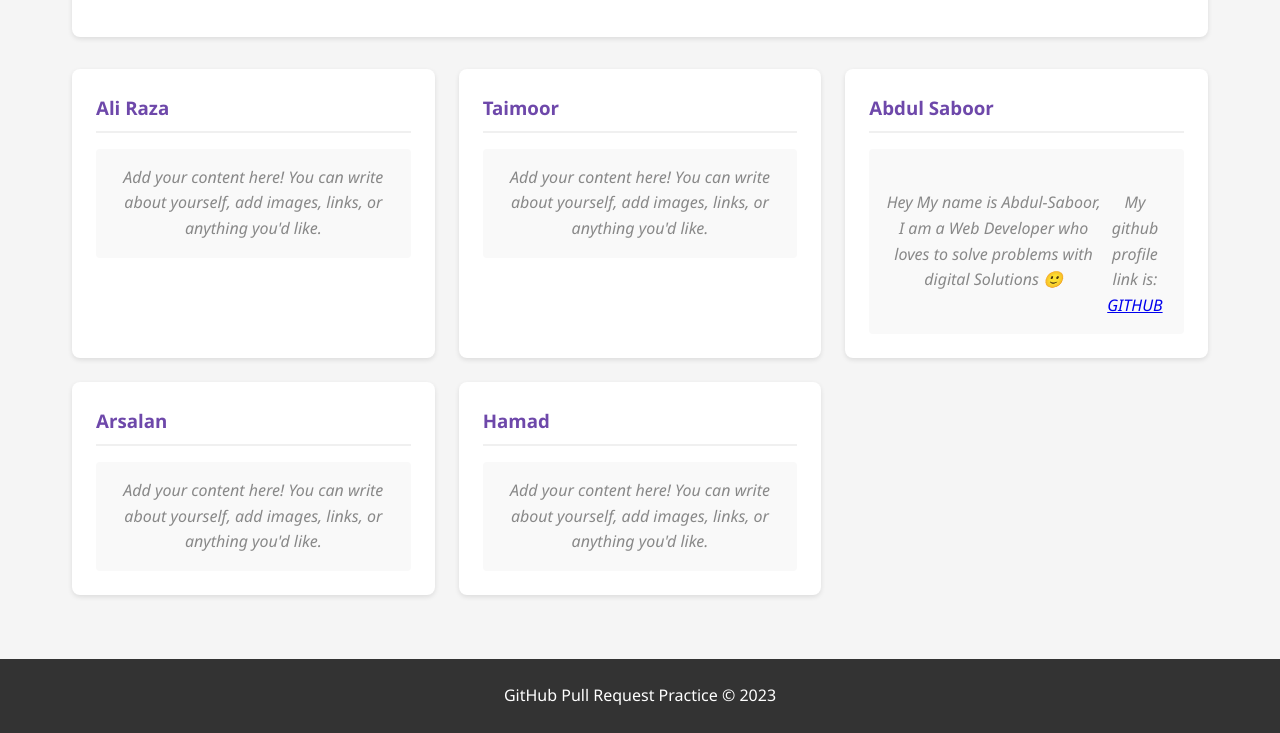
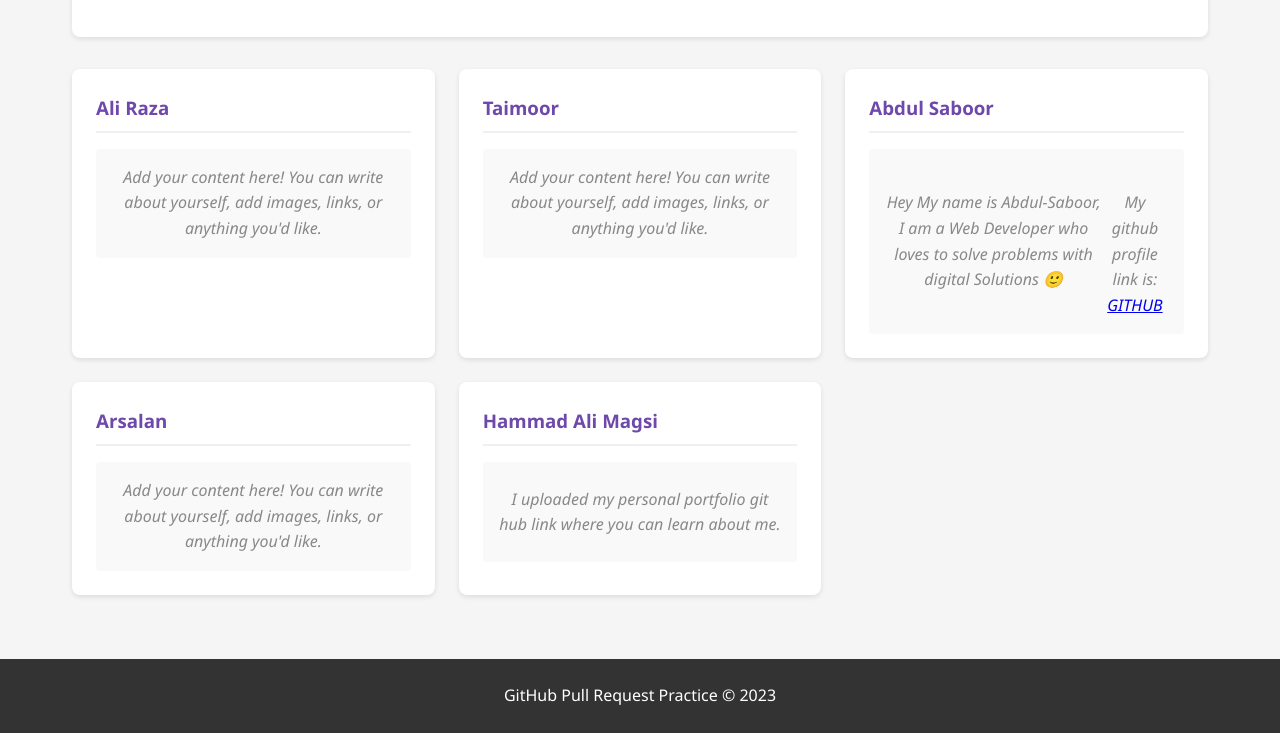
Before and after one commit to DEVArsalan-coder/pull_requests_practise, a plain HTML site: page index.html in a window 1280 px wide. Shown: the part 805-1538 px from the top of the page. Drawn offline with Linux system fonts and the light colour scheme.

Commit message:
Update index.html
I uploaded my personal portfolio git hub link.

```diff
--- a/index.html
+++ b/index.html
@@ -197,9 +197,10 @@
 
             <!-- Hamad's Section -->
             <div class="developer-card">
-                <h3>Hamad</h3>
+                <h3>Hammad Ali Magsi</h3>
                 <div class="placeholder">
-                    Add your content here! You can write about yourself, add images, links, or anything you'd like.
+                    <p>I uploaded my personal portfolio git hub link where you can learn about me.</p>
+                    <a href="https://github.com/hammadalimagsi/My-Personal-Portfolio"></a>
                 </div>
             </div>
         </section>
```
